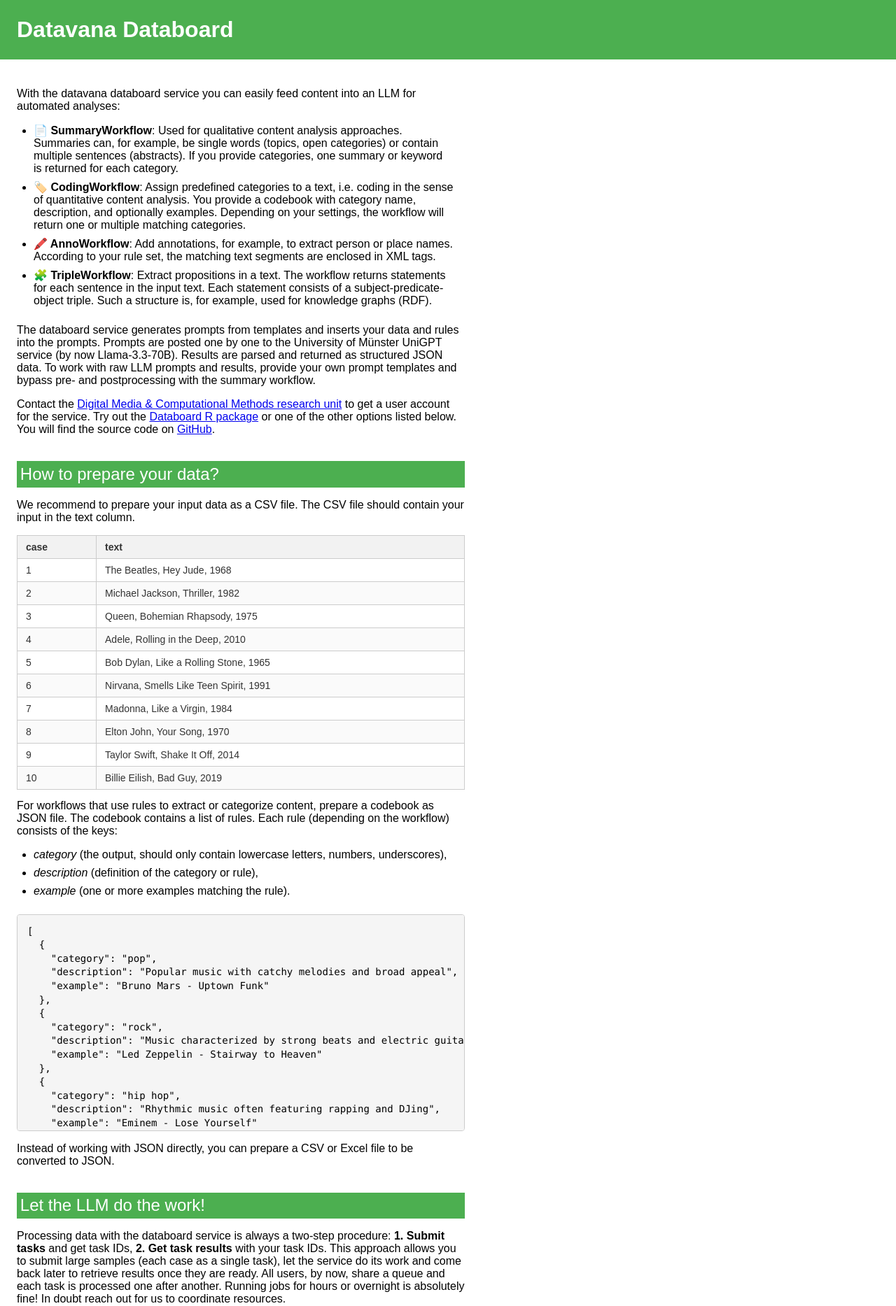
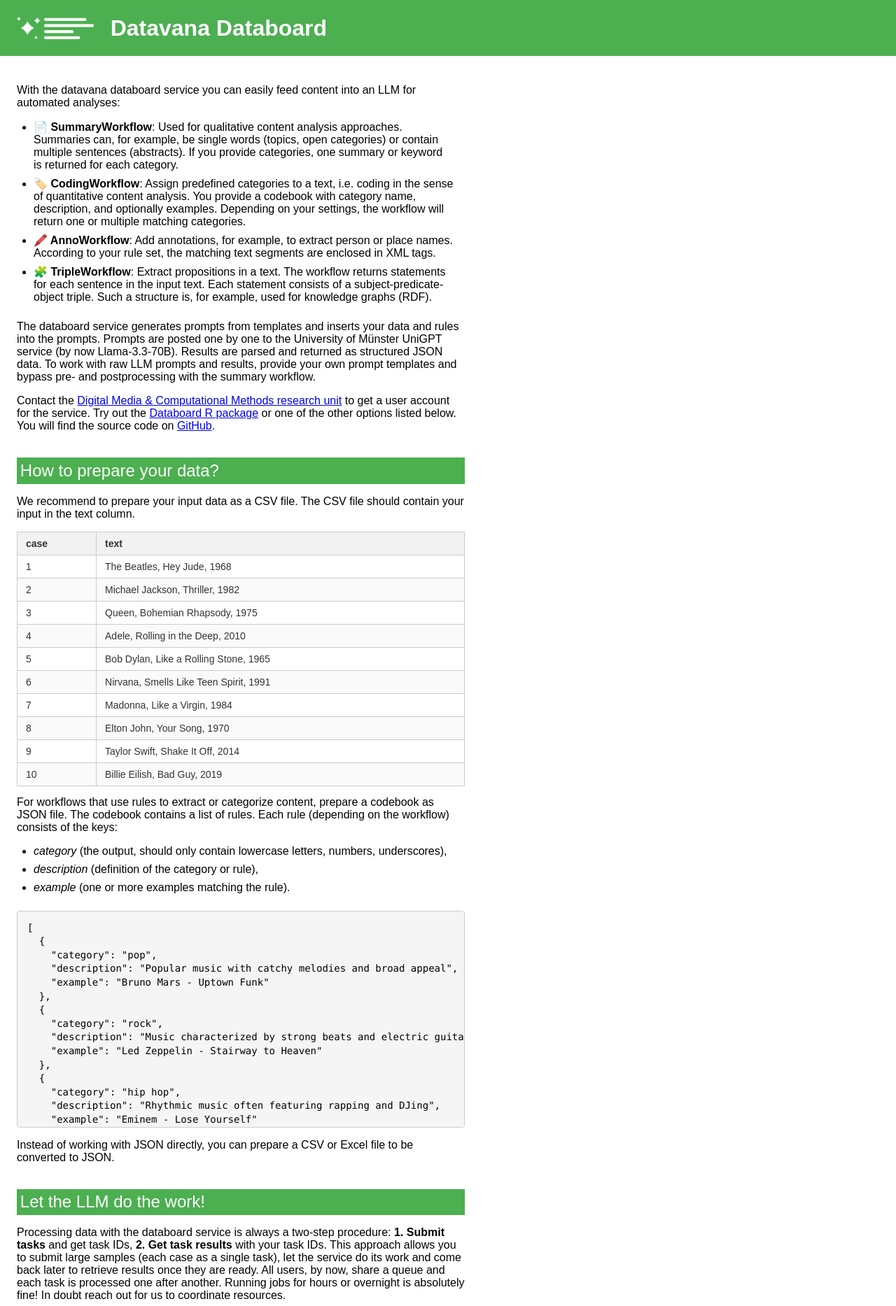
Before and after one commit to datavana/databoard_server, a FastAPI app: page / in a window 1280 px wide. Shown: the top 1867 px of the page at 70% size. Run offline with FastAPI, Linux system fonts and the light colour scheme; parts of the project's set-up code (start-up, migrations or seed data) failed here and were passed over; some libraries are stand-ins or nearby versions.

Commit message:
Add logo

```diff
--- a/src/static/css/styles.css
+++ b/src/static/css/styles.css
@@ -1,4 +1,12 @@
+/* Theme Variables */
+:root {
+    /* Colors - Brand */
+    --color-primary: #4CAF50;
+    --color-primary-hover: #45a049;
+}
+
 /* Common */
+
 body {
     font-family: Arial, sans-serif;
     margin: 0;
@@ -8,7 +16,7 @@ body {
 h2 {
     padding:0.2em;
     margin:1.5em 0 0.5em 0;
-    background-color: #4caf50;
+    background-color: var(--color-primary);
     color: white;
     font-weight: normal;
 }
@@ -65,16 +73,23 @@ pre {
 
 /* Layout */
 header {
-    background-color: #4CAF50;
-    padding: 1.5em;
+    background-color: var(--color-primary);
+    padding: 1.0em;
     color: white;
     display: flex;
+    height: 3em;
 }
 
 header h1 {
     flex: 1;
     margin:0;
     font-size: 2em;
+    line-height: 1.5em;
+}
+
+header img {
+    padding: 0.5em;
+    margin-right: 1em;
 }
 
 header div {
@@ -109,14 +124,14 @@ textarea, textarea:focus, textarea:focus-visible, textarea:active {
 
 button {
     padding: 10px 20px;
-    background-color: #4CAF50;
+    background-color: var(--color-primary);
     color: white;
     border: none;
     cursor: pointer;
 }
 
 button:hover {
-    background-color: #45a049;
+    background-color: var(--color-hover);
 }
 
 button.wide {
--- a/src/templates/base.html
+++ b/src/templates/base.html
@@ -8,6 +8,7 @@
 </head>
 <body>
     <header>
+        <img src="/static/img/logo_white.png" alt="Databoard Logo">
         <h1>Datavana Databoard</h1>
         {% if taskcount is defined and taskcount is not none %}
         <div class="state">{{ taskcount }} tasks in the queue</div>
```
Also changed, not shown: src/static/img/logo.png (added), src/static/img/logo_white.png (added).
